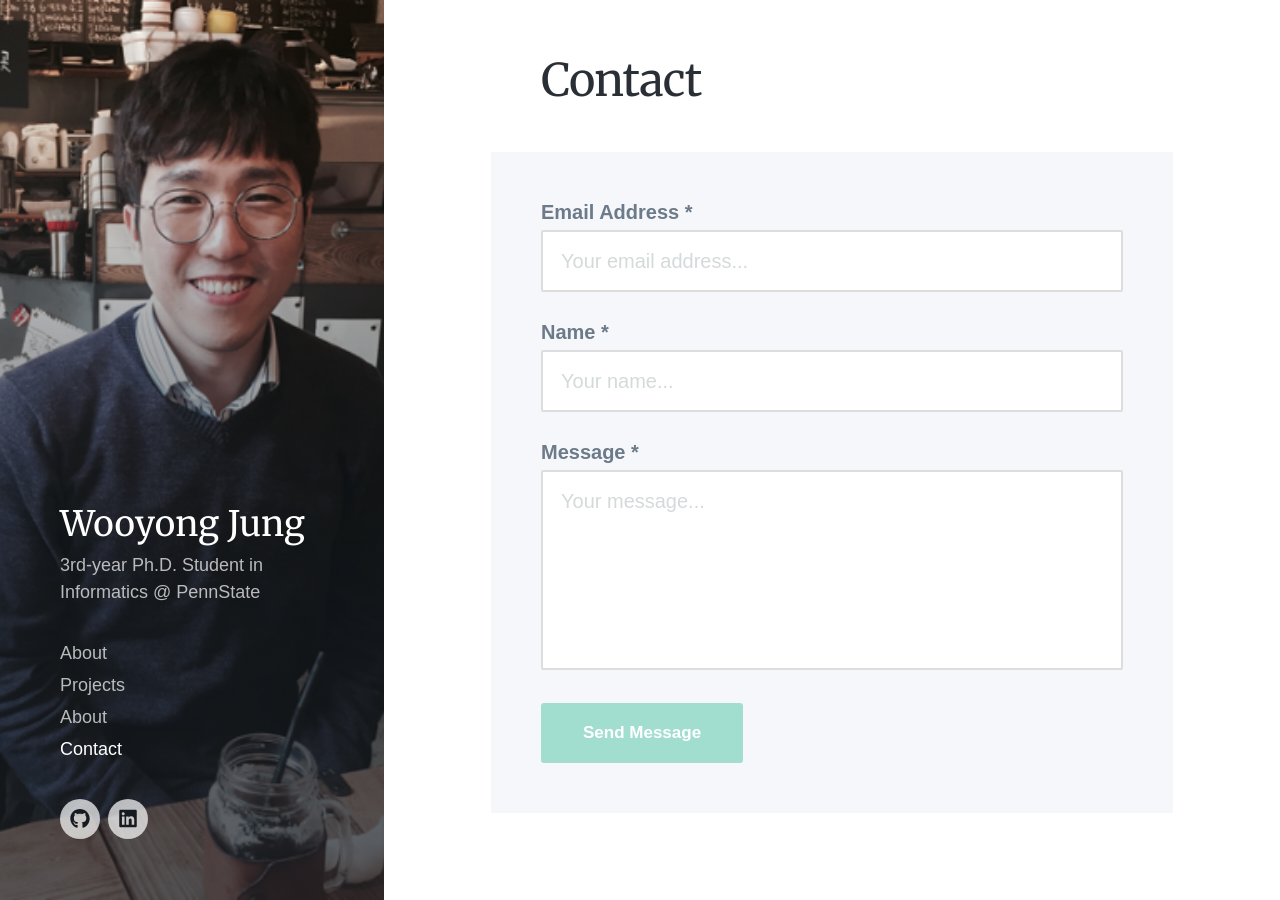
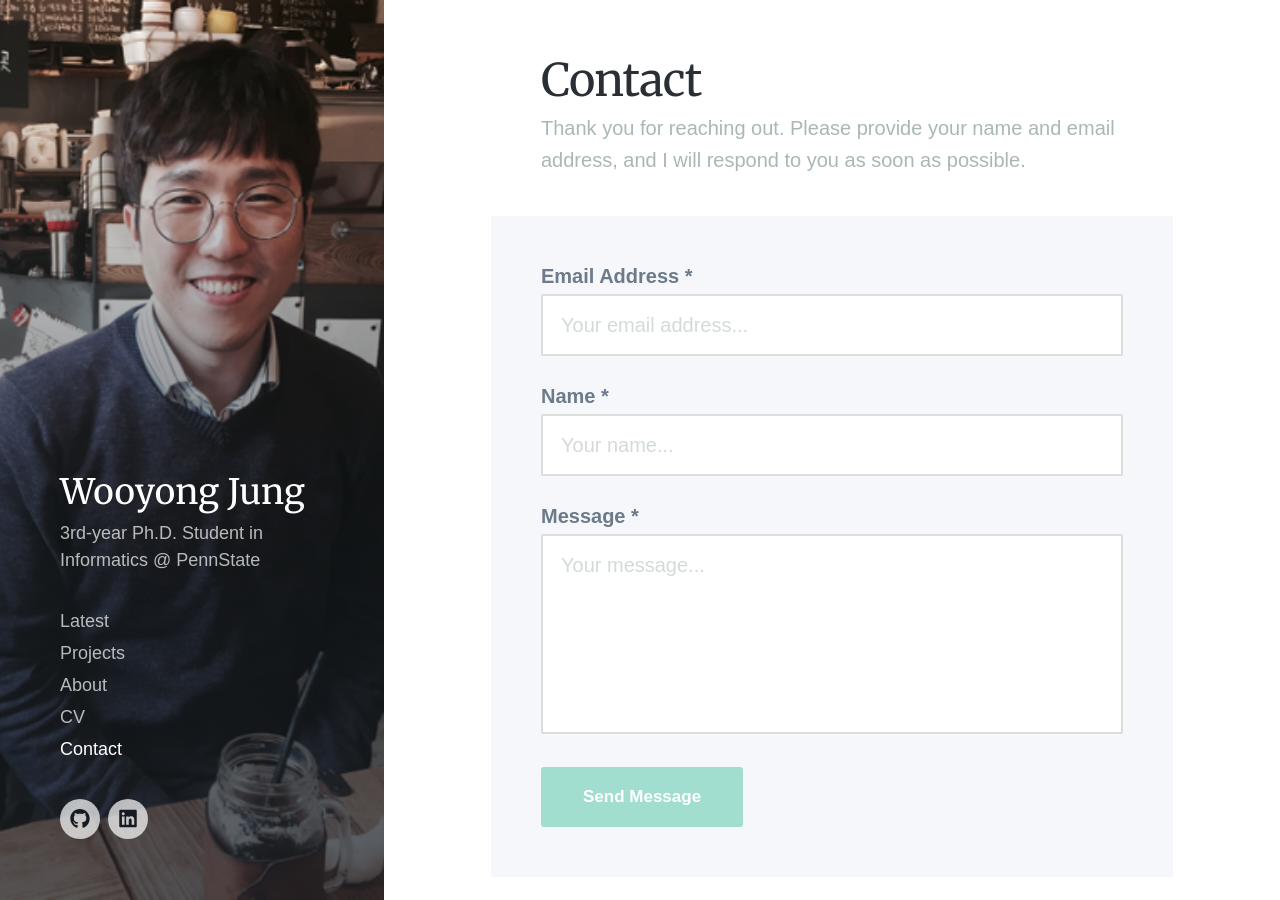
Before and after one commit to yilmajung/yilmajung.github.io, a Jekyll site: the page built from _pages/contact.md, in a window 1280 px wide and 900 px high. Built offline with Jekyll 4.4.1, drawn with Linux system fonts in a browser that asks for light colours; nearby versions of some CDN libraries; some web fonts are replaced.

```diff
--- a/_data/settings.yml
+++ b/_data/settings.yml
@@ -10,12 +10,14 @@ header_settings:
 
 menu_settings:
   menu_items:
+    - title: 'Latest'
+      url: '/'
+    - title: 'Projects'
+      url: '/projects'
     - title: 'About'
       url: '/about'
-    - title: 'Projects'
-      url: '/projects/'
-    - title: 'About'
-      url: '/about'
+    - title: 'CV'
+      url: '/uploads/CV_WooyongJung_2308.pdf'
     - title: 'Contact'
       url: '/contact'
 
--- a/_pages/contact.md
+++ b/_pages/contact.md
@@ -1,6 +1,6 @@
 ---
 title: Contact
-subtitle:
+subtitle: Thank you for reaching out. Please provide your name and email address, and I will respond to you as soon as possible.
 description:
 featured_image: /images/profile_img.png
 ---
```
Also changed, not shown: 2 other files.
